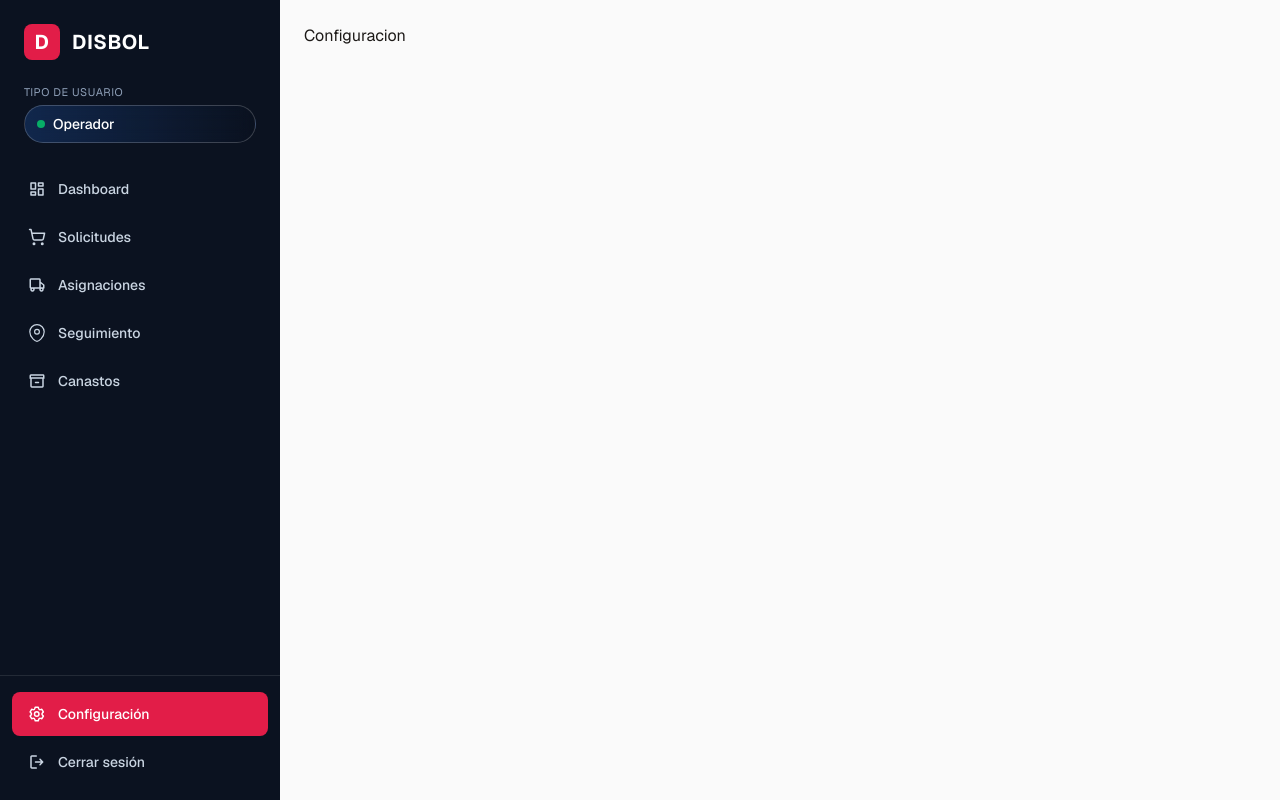
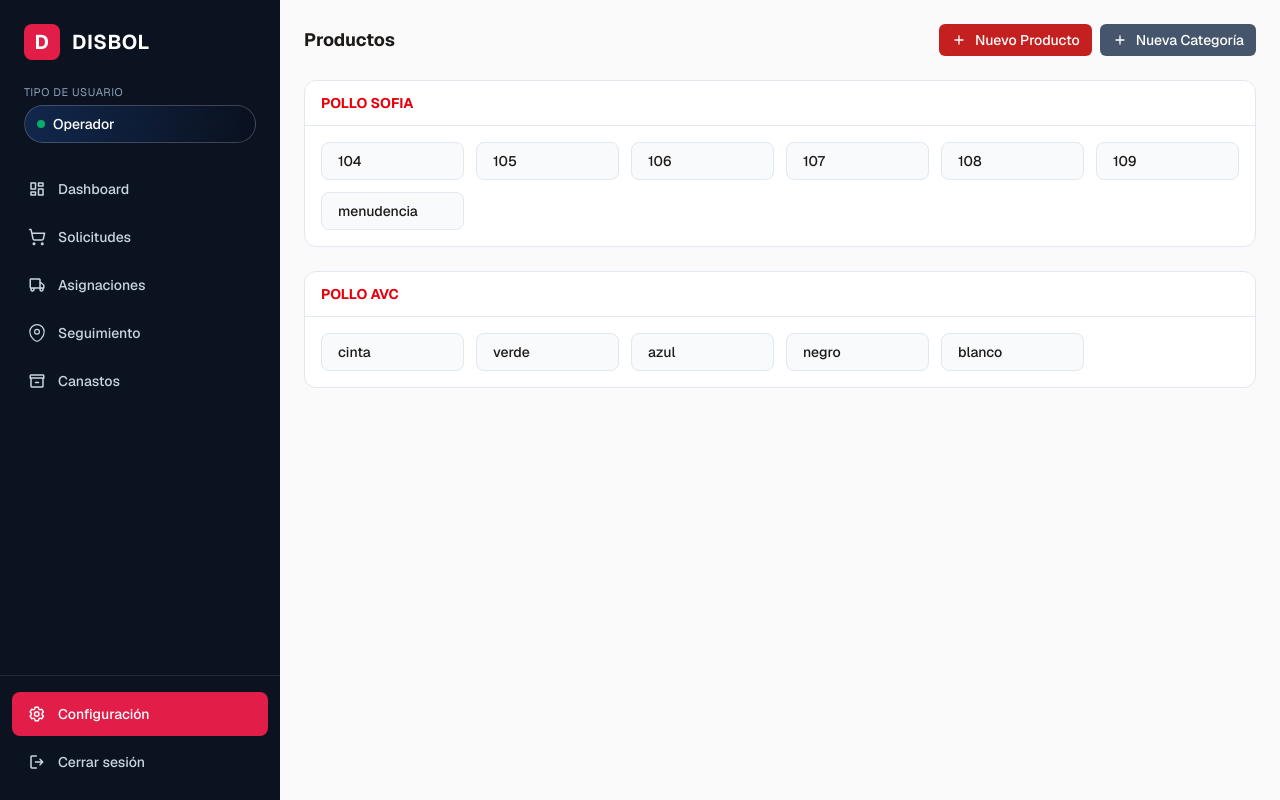
Before and after one commit to DisBol/disbol, a Next.js app: page /configuraciones in a window 1280 px wide. Built offline with nearby package versions, Linux system fonts and the light colour scheme.

Commit message:
feat: ✨ agregar componentes de productos y categorías, incluyendo ProductGrid, CategoryCard, y ProductsHeader

```diff
--- /dev/null
+++ b/app/(operador)/configuraciones/components/CategoryCard.tsx
@@ -0,0 +1,23 @@
+import { Card, CardHeader, CardContent } from "@/components/ui/Card";
+import { Category } from "../types/ProductTypes";
+import { ProductGrid } from "./ProductGrid";
+
+interface Props {
+  category: Category;
+}
+
+export function CategoryCard({ category }: Props) {
+  return (
+    <Card>
+      <CardHeader>
+        <h3 className="text-red-600 font-bold text-sm uppercase">
+          {category.name}
+        </h3>
+      </CardHeader>
+
+      <CardContent>
+        <ProductGrid products={category.products} />
+      </CardContent>
+    </Card>
+  );
+}
--- /dev/null
+++ b/app/(operador)/configuraciones/components/HeaderActions.tsx
@@ -0,0 +1,28 @@
+import { RoundPlusIcon } from "@/components/icons/RoundPlus";
+import { Button } from "@/components/ui/Button";
+
+export function ProductsHeader() {
+  return (
+    <div className="flex items-center justify-between">
+      <h2 className="text-lg font-bold">Productos</h2>
+
+      <div className="flex gap-2">
+        <Button
+          variant="danger"
+          size="sm"
+          leftIcon={<RoundPlusIcon className="h-4 w-4" />}
+        >
+          Nuevo Producto
+        </Button>
+
+        <Button
+          variant="secondary"
+          size="sm"
+          leftIcon={<RoundPlusIcon className="h-4 w-4" />}
+        >
+          Nueva Categoría
+        </Button>
+      </div>
+    </div>
+  );
+}
--- /dev/null
+++ b/app/(operador)/configuraciones/components/ProductGrid.tsx
@@ -0,0 +1,17 @@
+// product-grid.tsx
+import { Product } from "../types/ProductTypes";
+import { ProductItem } from "./ProductItem";
+
+interface Props {
+  products: Product[];
+}
+
+export function ProductGrid({ products }: Props) {
+  return (
+    <div className="grid grid-cols-2 md:grid-cols-4 lg:grid-cols-6 gap-3">
+      {products.map((product) => (
+        <ProductItem key={product.id} product={product} />
+      ))}
+    </div>
+  );
+}
--- /dev/null
+++ b/app/(operador)/configuraciones/components/ProductItem.tsx
@@ -0,0 +1,21 @@
+import { Product } from "../types/ProductTypes";
+
+// product-item.tsx
+interface Props {
+  product: Product;
+}
+
+export function ProductItem({ product }: Props) {
+  return (
+    <div
+      className="
+      rounded-lg border border-slate-200
+      px-4 py-2 text-sm font-medium
+      bg-slate-50 hover:bg-slate-100
+      cursor-pointer
+    "
+    >
+      {product.name}
+    </div>
+  );
+}
--- /dev/null
+++ b/app/(operador)/configuraciones/components/ProductsPrincipal.tsx
@@ -0,0 +1,42 @@
+import { Category } from "../types/ProductTypes";
+import { CategoryCard } from "./CategoryCard";
+import { ProductsHeader } from "./HeaderActions";
+
+const categories: Category[] = [
+  {
+    id: "1",
+    name: "POLLO SOFIA",
+    products: [
+      { id: "104", name: "104" },
+      { id: "105", name: "105" },
+      { id: "106", name: "106" },
+      { id: "107", name: "107" },
+      { id: "108", name: "108" },
+      { id: "109", name: "109" },
+      { id: "men", name: "menudencia" },
+    ],
+  },
+  {
+    id: "2",
+    name: "POLLO AVC",
+    products: [
+      { id: "cinta", name: "cinta" },
+      { id: "verde", name: "verde" },
+      { id: "azul", name: "azul" },
+      { id: "negro", name: "negro" },
+      { id: "blanco", name: "blanco" },
+    ],
+  },
+];
+
+export default function ProductsPage() {
+  return (
+    <div className="space-y-6">
+      <ProductsHeader />
+
+      {categories.map((category) => (
+        <CategoryCard key={category.id} category={category} />
+      ))}
+    </div>
+  );
+}
--- a/app/(operador)/configuraciones/page.tsx
+++ b/app/(operador)/configuraciones/page.tsx
@@ -1,5 +1,6 @@
 import React from "react";
+import ProductsPage from "./components/ProductsPrincipal";
 
 export default function Configuracion() {
-  return <div>Configuracion</div>;
+  return <ProductsPage />;
 }
--- /dev/null
+++ b/app/(operador)/configuraciones/types/ProductTypes.ts
@@ -0,0 +1,10 @@
+export interface Product {
+  id: string;
+  name: string;
+}
+
+export interface Category {
+  id: string;
+  name: string;
+  products: Product[];
+}
```
